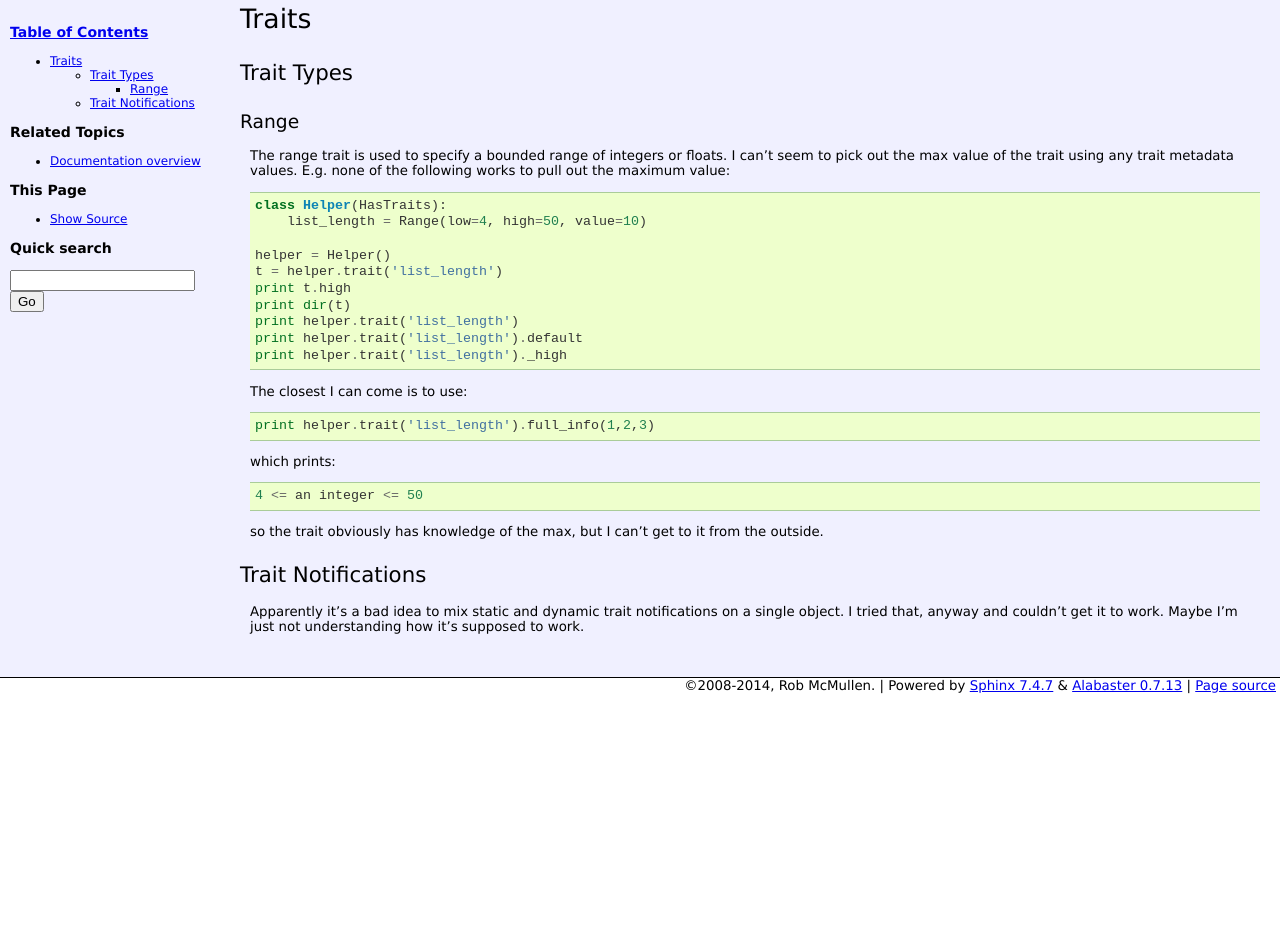
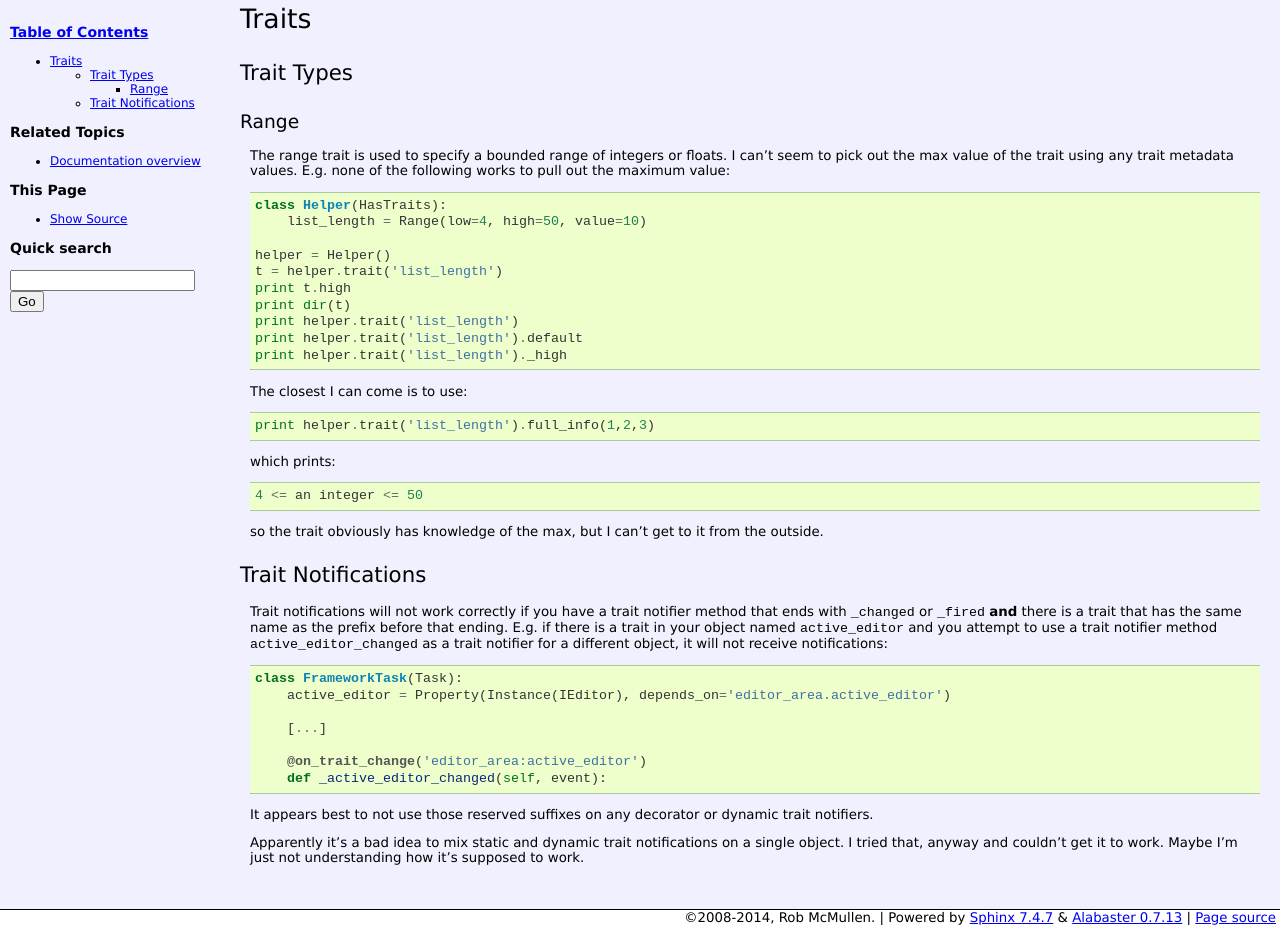
Before and after one commit to robmcmullen/omnivore, a Sphinx documentation site: the page built from docs/traits.rst, in a window 1280 px wide. Built offline with Sphinx 7.4.7, drawn with Linux system fonts in a browser that asks for light colours; the version number could not be read and is left out; before the commit the page ends 900 px from its top, so only the background shows below that.

Commit message:
Added filename to window title bar & discovered trait notifier problem: don't end notifiers with _changed or they may not get called

```diff
--- a/docs/traits.rst
+++ b/docs/traits.rst
@@ -38,6 +38,24 @@ the outside.
 Trait Notifications
 ===================
 
+Trait notifications will not work correctly if you have a trait notifier method
+that ends with ``_changed`` or ``_fired`` **and** there is a trait that has
+the same name as the prefix before that ending.  E.g.  if there is a trait in
+your object named ``active_editor`` and you attempt to use a trait notifier
+method ``active_editor_changed`` as a trait notifier for a different object,
+it will not receive notifications::
+
+    class FrameworkTask(Task):
+        active_editor = Property(Instance(IEditor), depends_on='editor_area.active_editor')
+
+        [...]
+
+        @on_trait_change('editor_area:active_editor')
+        def _active_editor_changed(self, event):
+
+It appears best to not use those reserved suffixes on any decorator or dynamic
+trait notifiers.
+
 Apparently it's a bad idea to mix static and dynamic trait notifications on a
 single object.  I tried that, anyway and couldn't get it to work.  Maybe I'm
 just not understanding how it's supposed to work.
```
Also changed, not shown: 1 other file.
